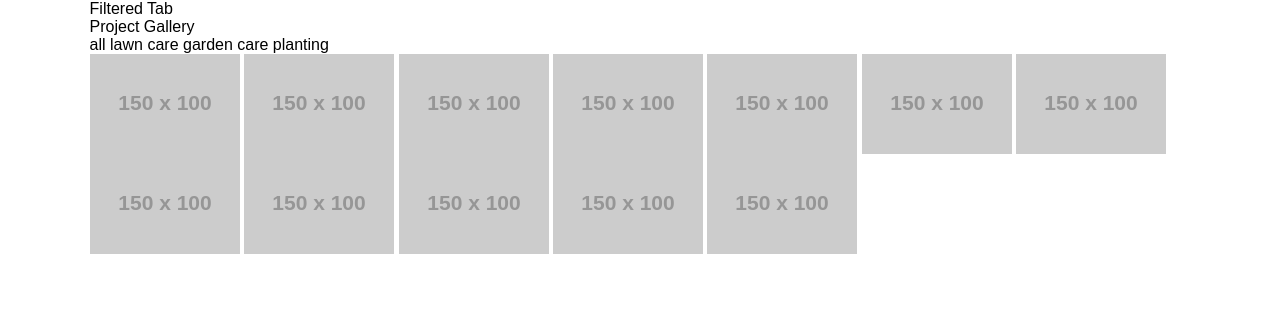
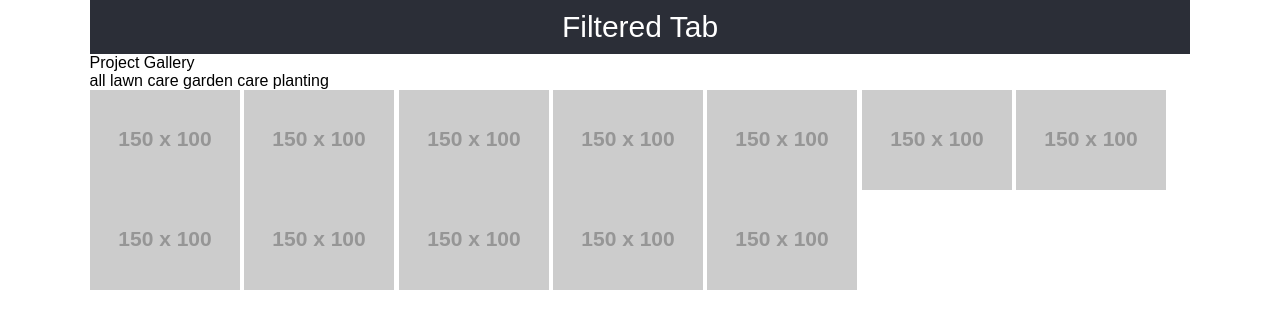
Before and after one commit to nitingaxioned/Task02-FilteredTab, a plain HTML site: page index.html in a window 1280 px wide. Drawn offline with Linux system fonts and the light colour scheme; placeholder pictures from the web are drawn by us.

Commit message:
Header css created

```diff
--- a/assets/css/style.css
+++ b/assets/css/style.css
@@ -107,10 +107,16 @@ li {
   Header styling starts here
 =================================*/
 
+header .wrapper{
+  text-align: center;
+  background-color: #2b2e37;
+}
 
-
-
-
+header p{
+  color: #ffffff;
+  font-size: 30px;
+  padding: 10px 0;
+}
 
 /*=================================
   Header styling ends here
```
